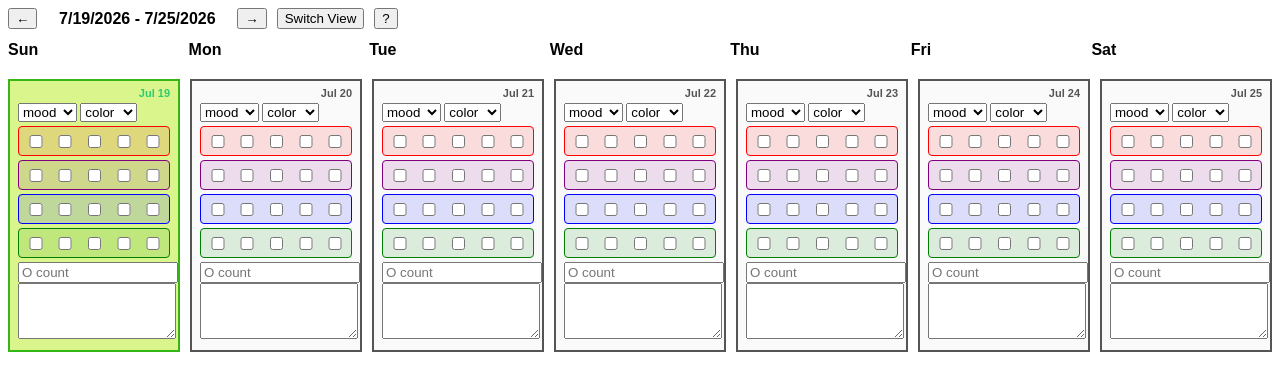
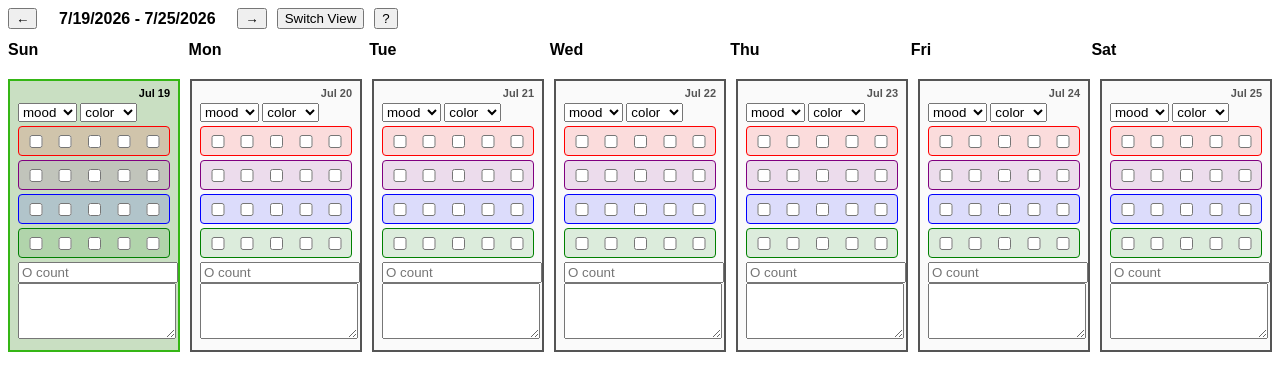
Before and after one commit to TheRubicante/BulletJournal, a plain HTML site: page index.html in a window 1280 px wide. Drawn offline with Linux system fonts and the light colour scheme.

Commit message:
tweaking today colors

```diff
--- a/styles.css
+++ b/styles.css
@@ -76,11 +76,11 @@ body {
 /* Today (strong highlight) */
 .today {
   border: 2px solid #35b615;
-  background: #d9f58c;
+  background: #c9dfc2;
 }
 
 .today strong {
-  color: #2ecc71;
+  color: #000000;
 }
 
 .person-block {
```
